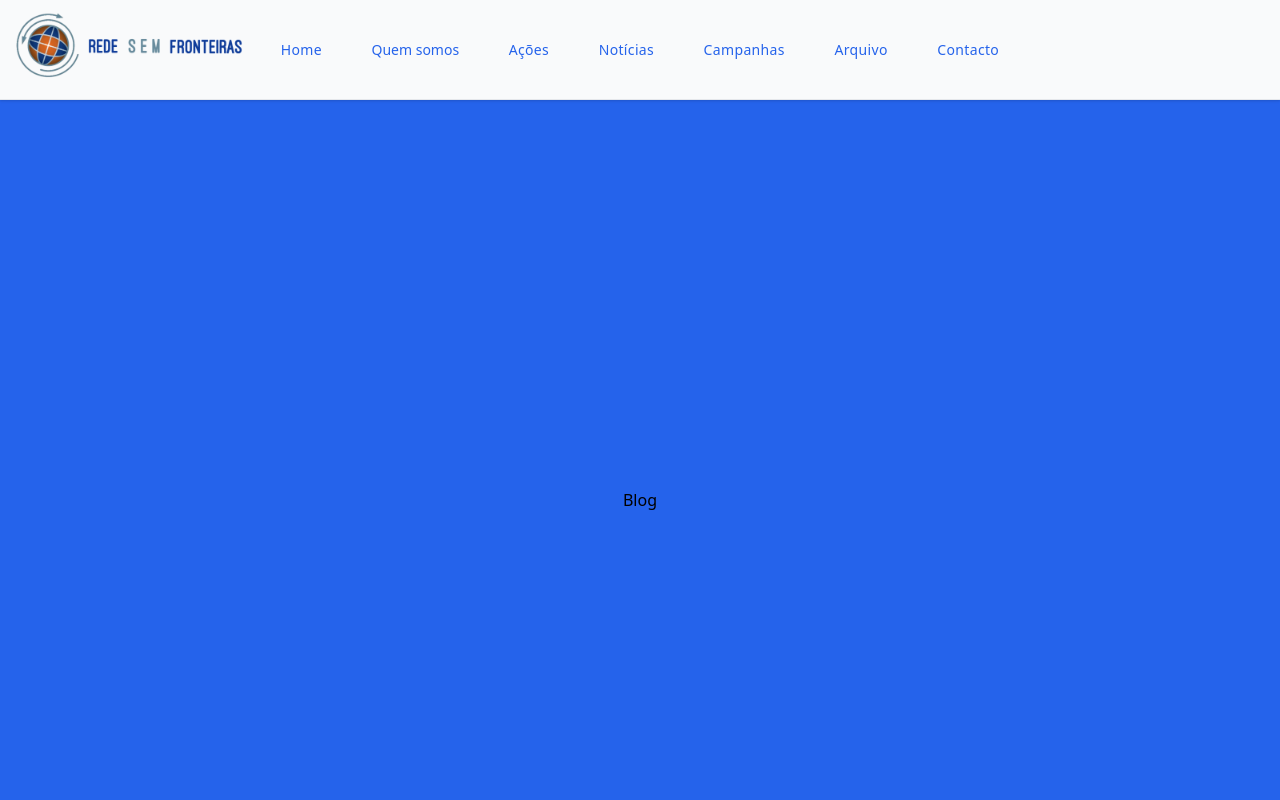
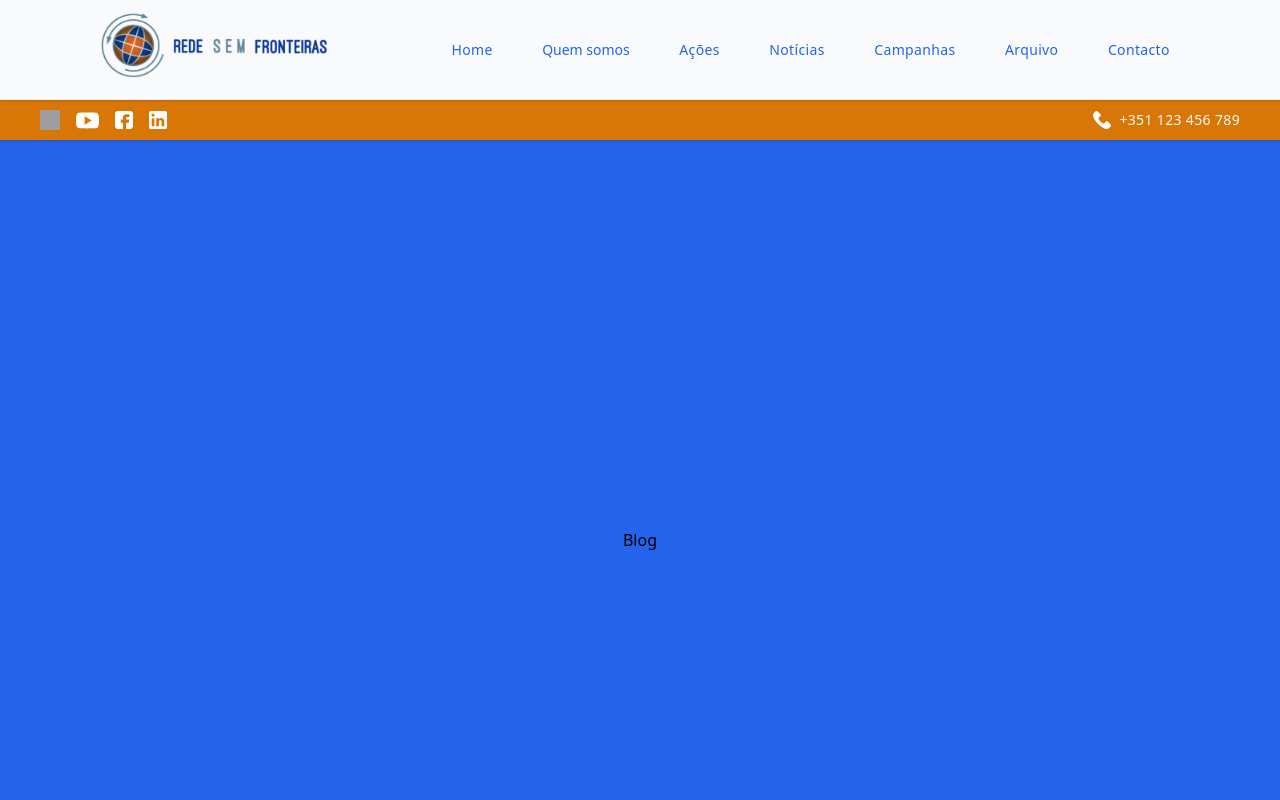
Before and after one commit to Claudio-Lins/redes-next, a Next.js app: page /blog in a window 1280 px wide. Shown: the top 800 px of the page. Built offline with nearby package versions, Linux system fonts and the light colour scheme; grey boxes are pictures that could not be loaded; some icons are missing; what @tailwindcss/typography would draw is missing.

Commit message:
Social Medias

```diff
--- a/components/navbar/Navbar.jsx
+++ b/components/navbar/Navbar.jsx
@@ -1,10 +1,8 @@
 import React, { useState } from "react";
-
-import { Button } from "./Button";
 import Dropdown from "./Dropdown";
 import Link from "next/link";
-import Image from "next/image";
 import Rede from "./logos/Rede";
+import SocialMedia from "./SocialMedia";
 
 export default function Navbar() {
   const [click, setClick] = useState(false);
@@ -30,7 +28,10 @@ export default function Navbar() {
 
   return (
     <>
-      <nav className="bg-gray-50 border-b shadow flex items-center h-[100px] fixed z-20 inset-0">
+      <div className="relative">
+        <SocialMedia />
+      </div>
+      <nav className="bg-gray-50 border-b shadow flex sm:justify-evenly items-center h-[100px] fixed z-20 inset-0">
         <div>
           <Rede />
           <div className="menu-icon" onClick={handleClick}>
@@ -49,10 +50,7 @@ export default function Navbar() {
             onMouseEnter={onMouseEnter}
             onMouseLeave={onMouseLeave}
           >
-            <Link
-              href="/quem-somos"
-              className=""
-            >
+            <Link href="/quem-somos" className="">
               <a onClick={closeMobileMenu}>
                 Quem somos <i className="fas fa-caret-down" />{" "}
               </a>
@@ -85,11 +83,7 @@ export default function Navbar() {
           </div>
 
           <div className="navItem">
-            <Link
-              href="#"
-              className="nav-links-mobile"
-
-            >
+            <Link href="#" className="nav-links-mobile">
               <a onClick={closeMobileMenu}>Contacto</a>
             </Link>
           </div>
--- /dev/null
+++ b/components/navbar/SocialMedia.jsx
@@ -0,0 +1,21 @@
+import Facebook from "./logos/Facebook";
+import Instagram from "./logos/Instagram";
+import Linkedin from "./logos/Linkedin";
+import Youtube from "./logos/Youtube";
+import Phone from "./Phone";
+
+export default function SocialMedia() {
+    return (
+        <div className="h-10 w-full bg-yellow-600 shadow flex px-2 sm:px-10">
+        <div className="flex container mx-auto justify-between">
+          <div className="flex items-center space-x-4">
+            <Instagram />
+            <Youtube />
+            <Facebook />
+            <Linkedin />
+          </div>
+          <Phone />
+        </div>
+      </div>
+    )
+}
```
Also changed, not shown: components/Layout.js (+8 -8 lines).
